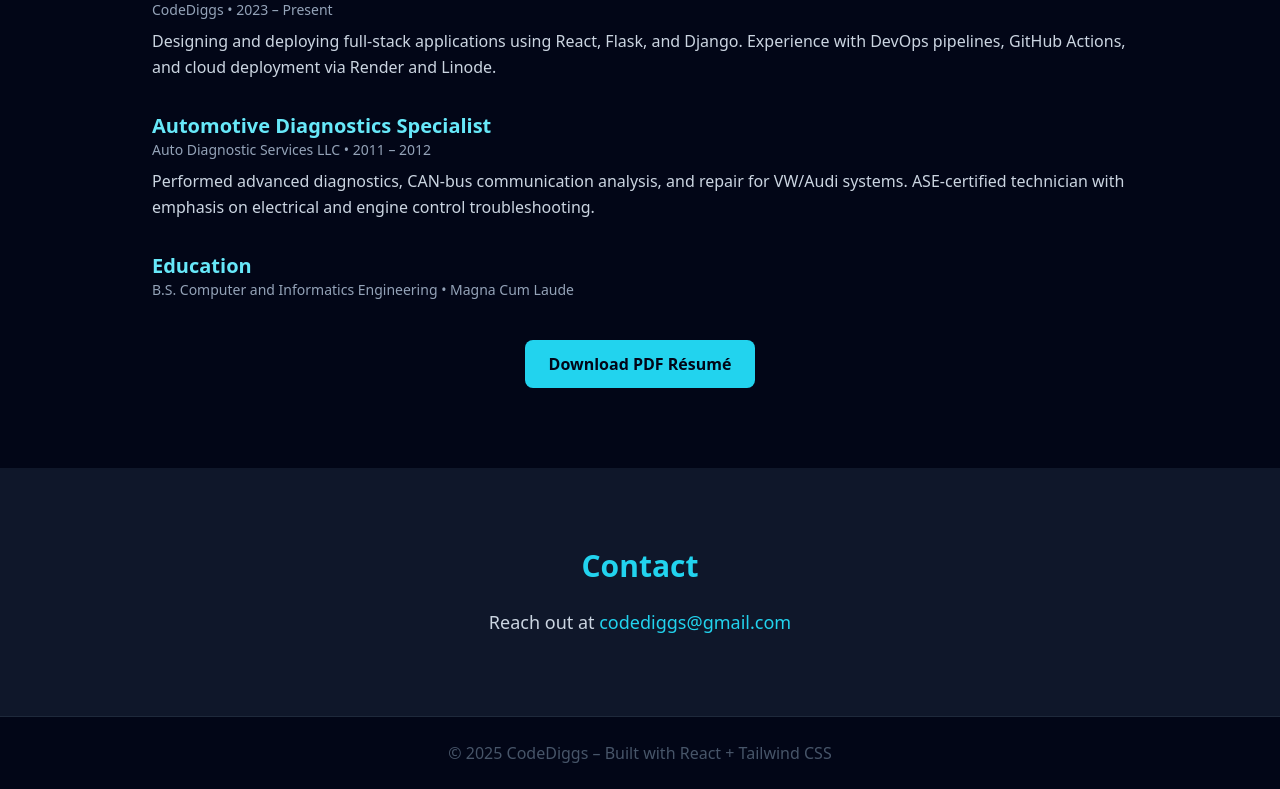
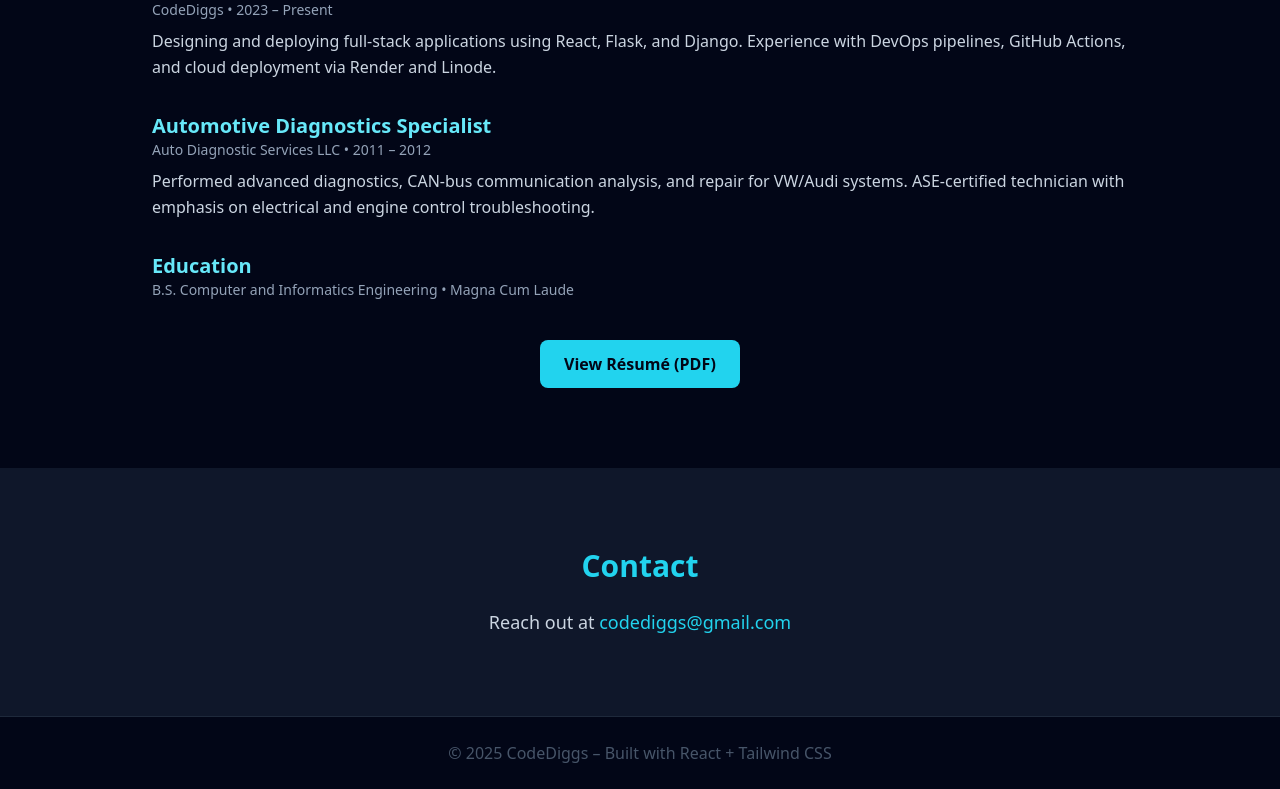
Before and after one commit to diggty66/codediggs-portfolio, a React (Vite) app: page / in a window 1280 px wide. Shown: the part 1336-2125 px from the top of the page. Built offline with nearby package versions, Linux system fonts and the light colour scheme.

Commit message:
Add preview link for résumé PDF

```diff
--- a/src/App.tsx
+++ b/src/App.tsx
@@ -108,11 +108,13 @@ export default function App() {
         <div className="text-center mt-10">
           <a
             href="/resume.pdf"
-            download
+            target="_blank"
+            rel="noopener noreferrer"
             className="inline-block bg-cyan-400 text-slate-950 font-semibold px-6 py-3 rounded-lg hover:bg-cyan-300 transition"
           >
-            Download PDF Résumé
-          </a>
+            View Résumé (PDF)
+        </a>
+
         </div>
       </section>
 
```
